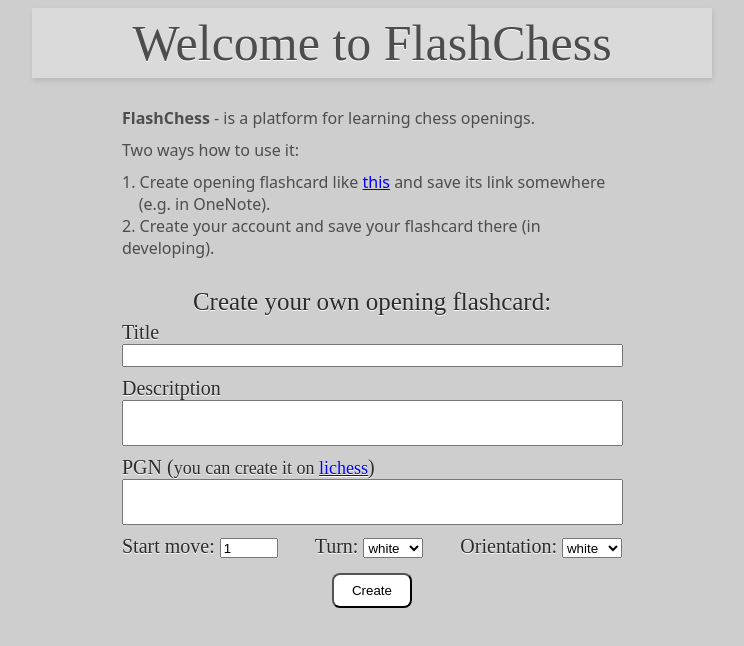
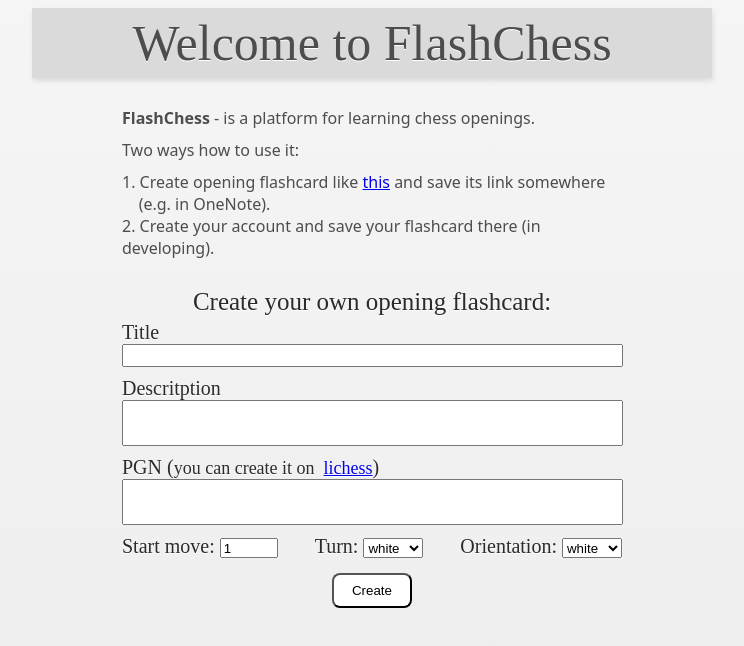
Before and after one commit to FlashChess/flashcard, a React (Create React App) app: page / in a window 1280 px wide. Shown: the top 646 px of the page, without its empty margins (268-1012 px from the left). Built offline with nearby package versions, Linux system fonts and the light colour scheme.

Commit message:
flashcard html

```diff
--- a/public/index.html
+++ b/public/index.html
@@ -2,7 +2,7 @@
 <html lang="en">
   <head>
     <meta charset="utf-8" />
-    <title>flashcard</title>
+    <title>flashchess</title>
   </head>
   <body>
     <div id="root"></div>
--- a/src/Homepage.tsx
+++ b/src/Homepage.tsx
@@ -60,8 +60,7 @@
                 <div>
                     <div className="pgn-text">
                         <div>PGN (</div>
-                        <div className="link">you can create it on&nbsp;</div>
-                        <a className="link" href="https://lichess.org/analysis">lichess</a>
+                        <div className="link">you can create it on&nbsp; <a href="https://lichess.org/analysis" target="_blank">lichess</a></div>
                         <div>)</div>
                     </div>
                     <textarea className="pd-textarea" value={pgn} onChange={(e) => setPGN(e.target.value)} />
--- a/src/styles/flashcard.css
+++ b/src/styles/flashcard.css
@@ -1,6 +1,7 @@
 body {
-    /* background: linear-gradient(to bottom, #f5f5f5 0%, #ededed 100%); */
-    background-color: #cfcece;
+    background:            linear-gradient(to bottom, #f5f5f5 0%, #ededed 100%);
+    background-attachment: fixed;
+    --pointer-color: green;
 }
 
 button {
```
Also changed, not shown: src/index.tsx (+7 -7 lines), src/flashcard/flashcard.html (added).
